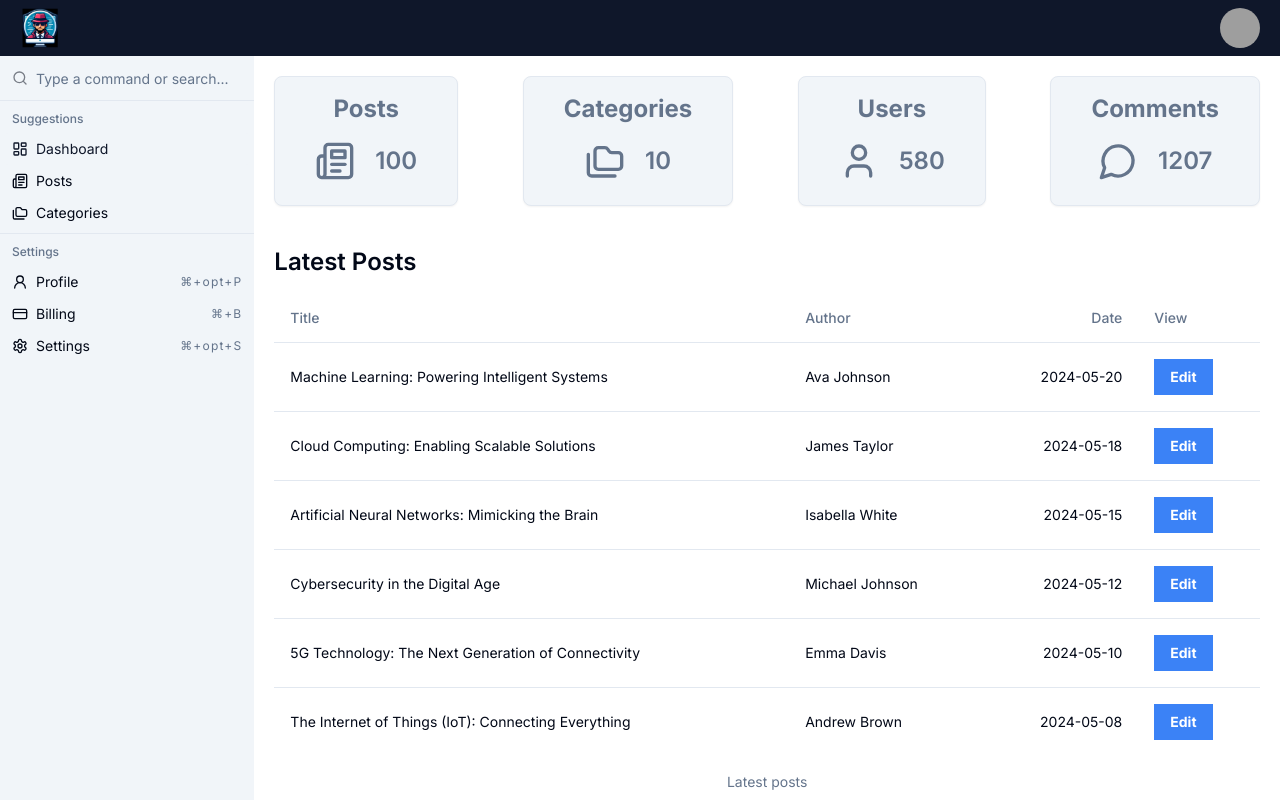
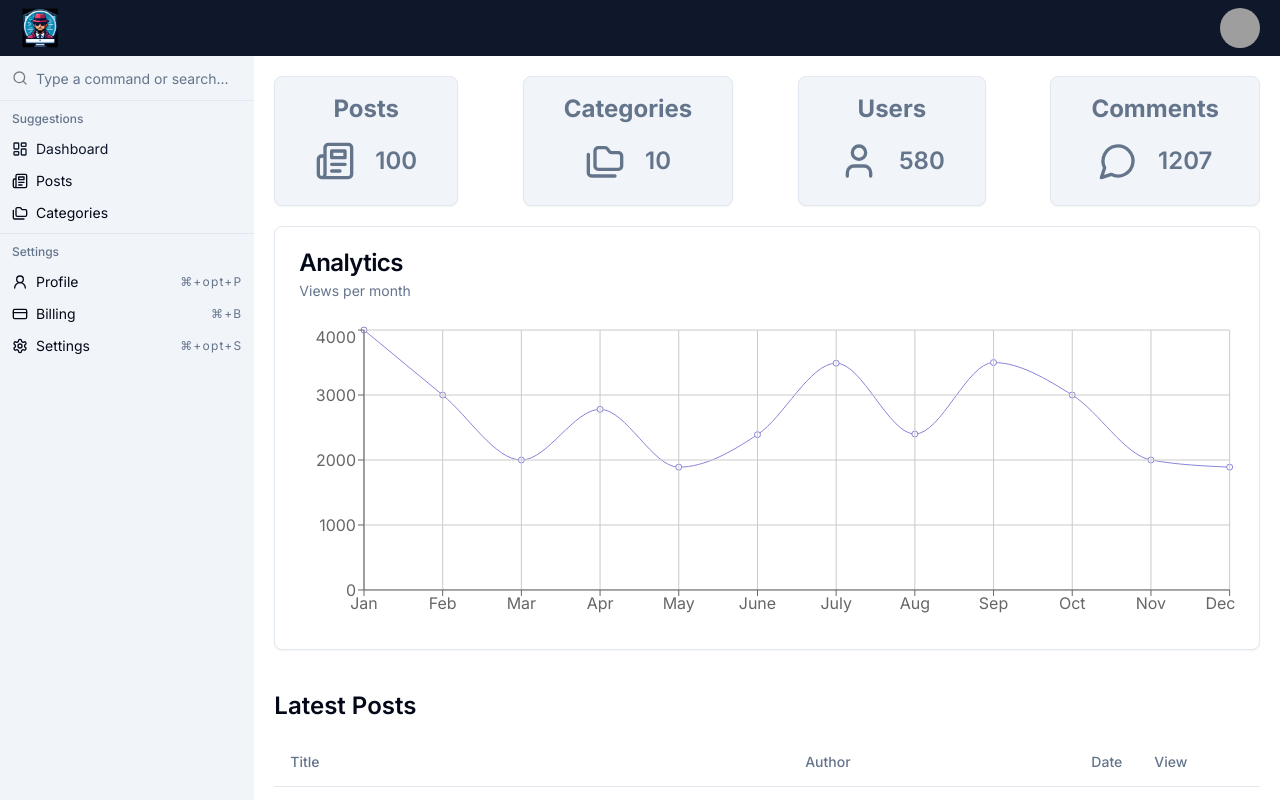
Before and after one commit to betocostadev/next-dash, a Next.js app: page / in a window 1280 px wide. Shown: the top 800 px of the page. Built offline with nearby package versions, Linux system fonts and the light colour scheme; grey boxes are pictures that could not be loaded.

Commit message:
Feat: Added Analytics with Rechart

```diff
--- a/app/page.tsx
+++ b/app/page.tsx
@@ -1,3 +1,4 @@
+import AnalyticsChart from '@/components/Dashboard/AnalyticsChart'
 import DashboardCard from '@/components/Dashboard/DashboardCard'
 import PostsTable from '@/components/Posts/PostsTable'
 import { Newspaper, Folders, User, MessageCircle } from 'lucide-react'
@@ -27,6 +28,7 @@ export default function Home() {
           icon={<MessageCircle className="text-slate-500" size={40} />}
         />
       </div>
+      <AnalyticsChart />
       <PostsTable title="Latest Posts" limit={6} />
     </>
   )
--- /dev/null
+++ b/components/Dashboard/AnalyticsChart.tsx
@@ -0,0 +1,43 @@
+'use client'
+// This component needs to be a client component for Recharts
+import {
+  LineChart,
+  Line,
+  XAxis,
+  YAxis,
+  CartesianGrid,
+  ResponsiveContainer,
+} from 'recharts'
+import {
+  Card,
+  CardContent,
+  CardDescription,
+  CardHeader,
+  CardTitle,
+} from '../ui/card'
+import data from '@/data/analyticsData'
+
+const AnalyticsChart = () => {
+  return (
+    <Card>
+      <CardHeader>
+        <CardTitle>Analytics</CardTitle>
+        <CardDescription>Views per month</CardDescription>
+      </CardHeader>
+      <CardContent>
+        <div style={{ width: '100%', height: 300 }}>
+          <ResponsiveContainer>
+            <LineChart width={100} height={300} data={data}>
+              <Line type="monotone" dataKey="uv" stroke="#8884D8" />
+              <CartesianGrid stroke="#cacaca" />
+              <XAxis dataKey="name" />
+              <YAxis />
+            </LineChart>
+          </ResponsiveContainer>
+        </div>
+      </CardContent>
+    </Card>
+  )
+}
+
+export default AnalyticsChart
--- a/package.json
+++ b/package.json
@@ -20,6 +20,7 @@
     "next": "14.2.6",
     "react": "^18",
     "react-dom": "^18",
+    "recharts": "^2.12.7",
     "tailwind-merge": "^2.5.2",
     "tailwindcss-animate": "^1.0.7"
   },
```
Also changed, not shown: components/Dashboard/DashboardCard.tsx (+1 -9 lines), 1 other file (tests, documents, lock files or other folders).
